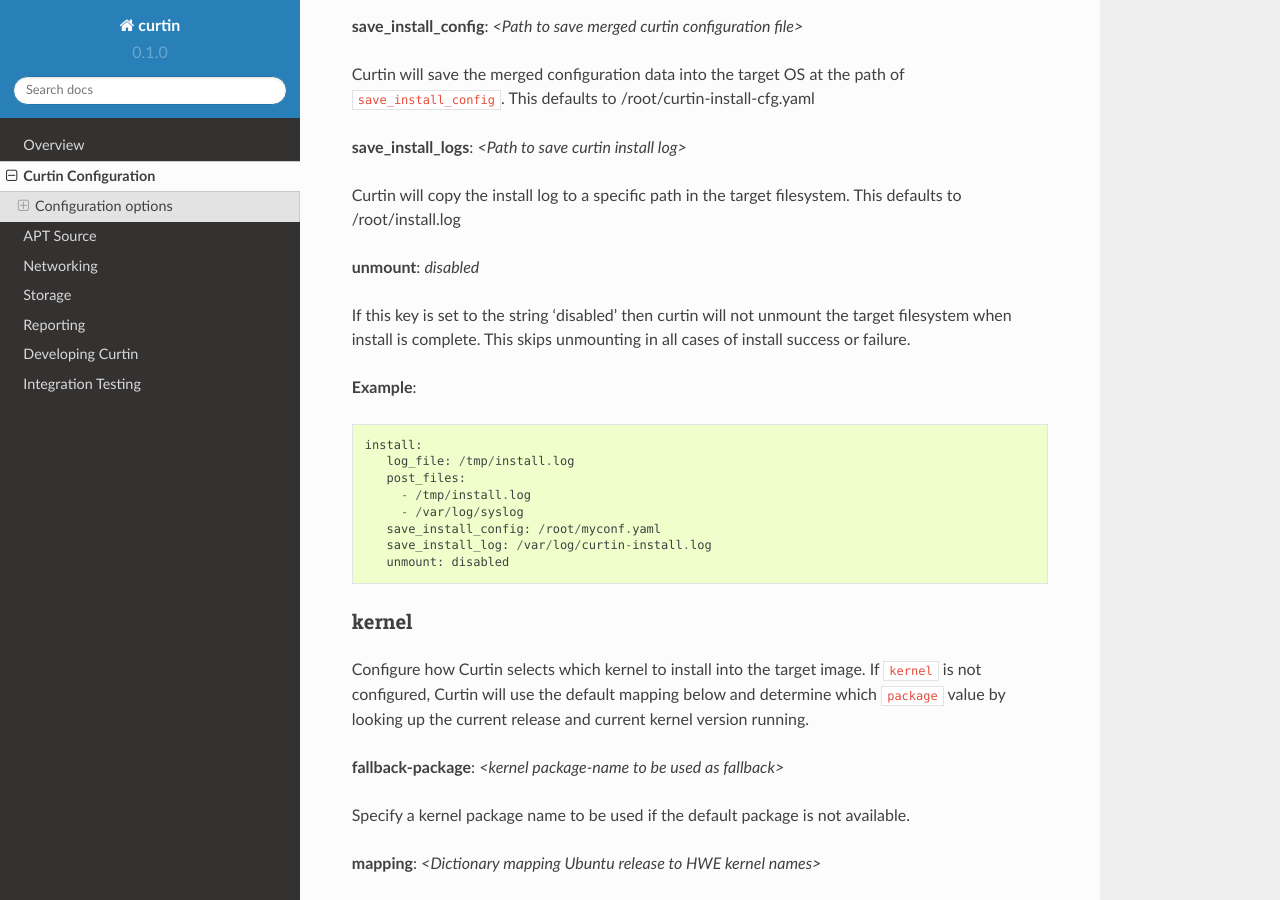
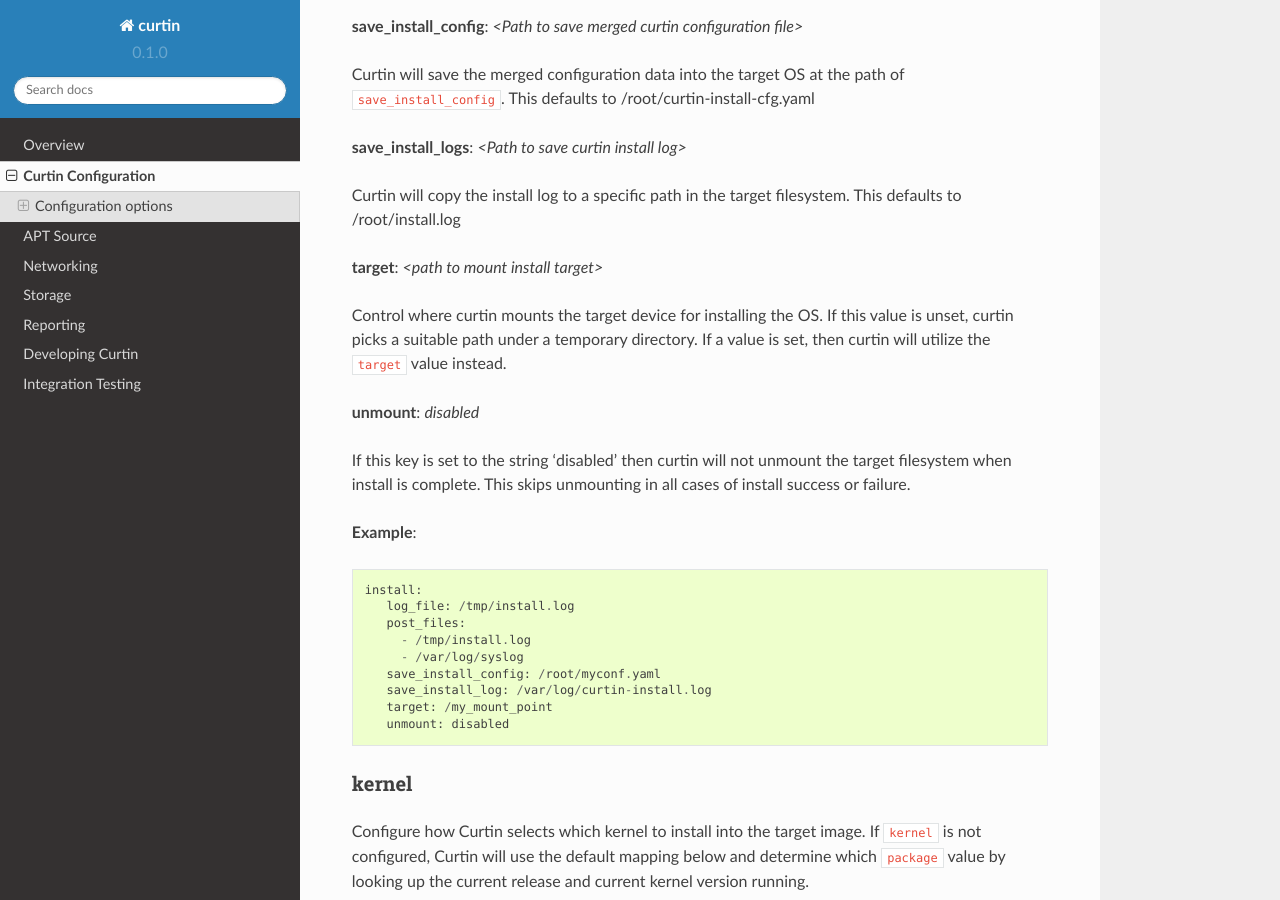
Before and after one commit to canonical/curtin, a Sphinx documentation site: the page built from doc/topics/config.rst, in a window 1280 px wide and 900 px high, scrolled down 4591 px. Built offline with Sphinx 7.4.7 and the Read the Docs theme 2.0.0, drawn with Linux system fonts in a browser that asks for light colours.

Commit message:
Add docs on install: target usage
bzr-revno: 527.1.6

```diff
--- a/doc/topics/config.rst
+++ b/doc/topics/config.rst
@@ -210,6 +210,12 @@ the path of ``save_install_config``.  This defaults to /root/curtin-install-cfg.
 Curtin will copy the install log to a specific path in the target
 filesystem.  This defaults to /root/install.log
 
+**target**: *<path to mount install target>*
+
+Control where curtin mounts the target device for installing the OS.  If this
+value is unset, curtin picks a suitable path under a temporary directory. If
+a value is set, then curtin will utilize the ``target`` value instead.
+
 **unmount**: *disabled*
 
 If this key is set to the string 'disabled' then curtin will not
@@ -225,6 +231,7 @@ skips unmounting in all cases of install success or failure.
        - /var/log/syslog
      save_install_config: /root/myconf.yaml
      save_install_log: /var/log/curtin-install.log
+     target: /my_mount_point
      unmount: disabled
 
 
```
